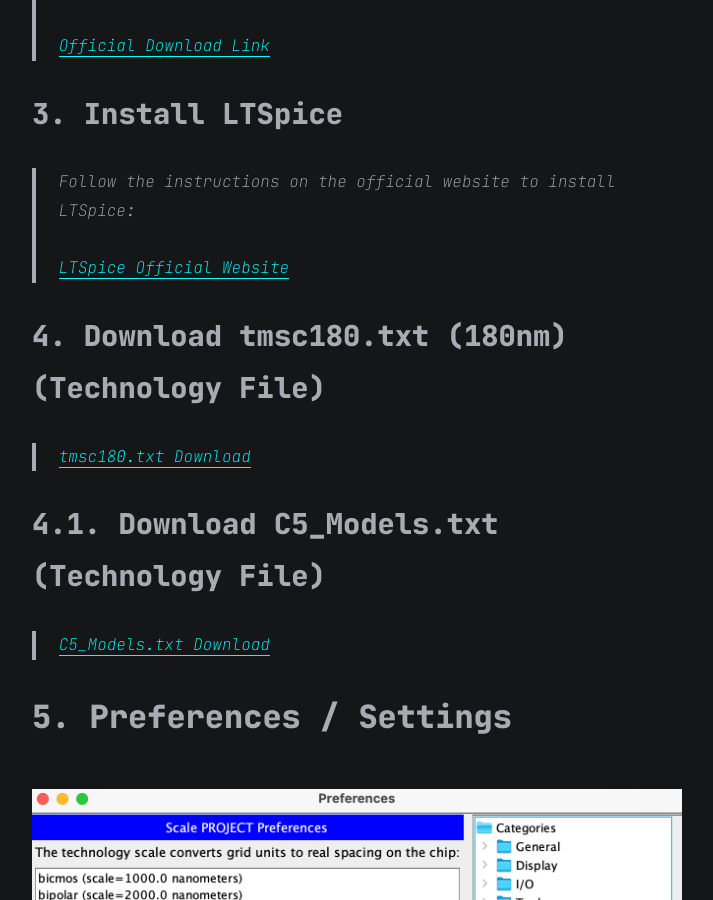
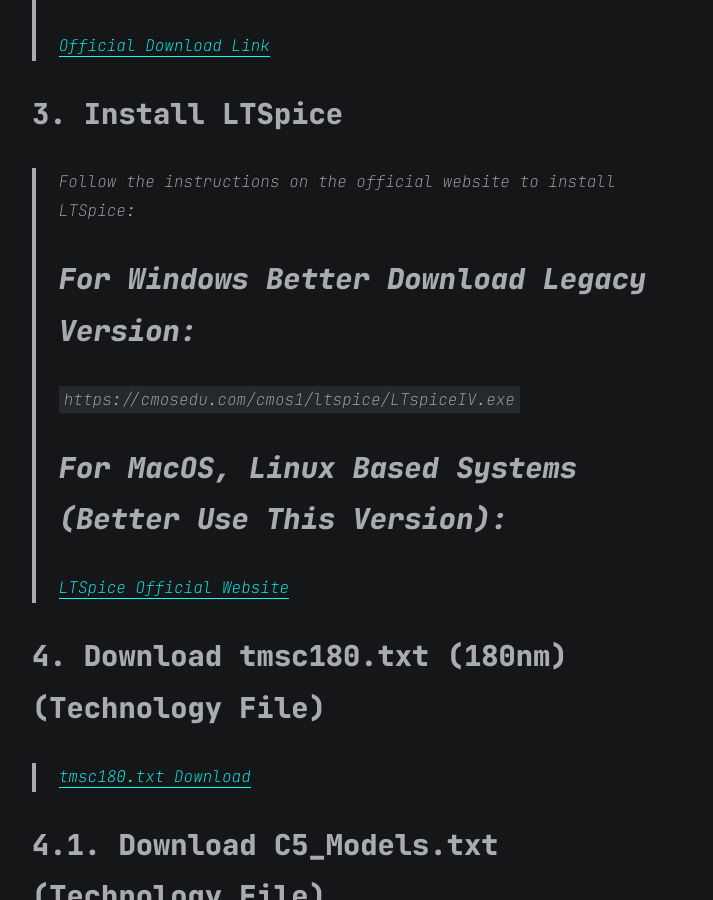
Before and after one commit to samet-byte/samet-byte.github.io, a Jekyll site: the page built from all_collections/_posts/2024-03-18-electric-vlsi-setup.md, in a window 1280 px wide and 900 px high, scrolled down 2105 px. Shown: the whole window, without its empty margins (283-996 px from the left). Built offline with Jekyll 4.4.1, drawn with Linux system fonts in a browser that asks for light colours; some of the changed text lies outside the part shown.

Commit message:
Update VLSI setup tutorial with platform-specific instructions

```diff
--- a/all_collections/_posts/2024-03-18-electric-vlsi-setup.md
+++ b/all_collections/_posts/2024-03-18-electric-vlsi-setup.md
@@ -58,7 +58,9 @@
 
 ## 3. Install LTSpice
 > Follow the instructions on the official website to install LTSpice:
->
+> ## For Windows Better Download Legacy Version:
+> `https://cmosedu.com/cmos1/ltspice/LTspiceIV.exe`
+> ## For MacOS, Linux Based Systems (Better Use This Version):
 > [LTSpice Official Website](https://www.analog.com/en/design-center/design-tools-and-calculators/ltspice-simulator.html)
 
 ## 4. Download tmsc180.txt (180nm) (Technology File)
@@ -87,7 +89,14 @@
 >
 > With Args: Paste following:
 >
+> ### For Windows:
+>
+> `-i ${FILENAME} -r ${FILENAME_NO_EXT}.raw -o ${FILENAME_NO_EXT}.out`
+>
+> ### For MacOS:
+>
 > `${FILENAME_NO_EXT} -r ${FILENAME_NO_EXT}.raw -o ${FILENAME_NO_EXT}.out`
+>
 
 
 ## Bonus: How to Toggle Measurement (Display Ruler):
```
Also changed, not shown: 1 other file.
